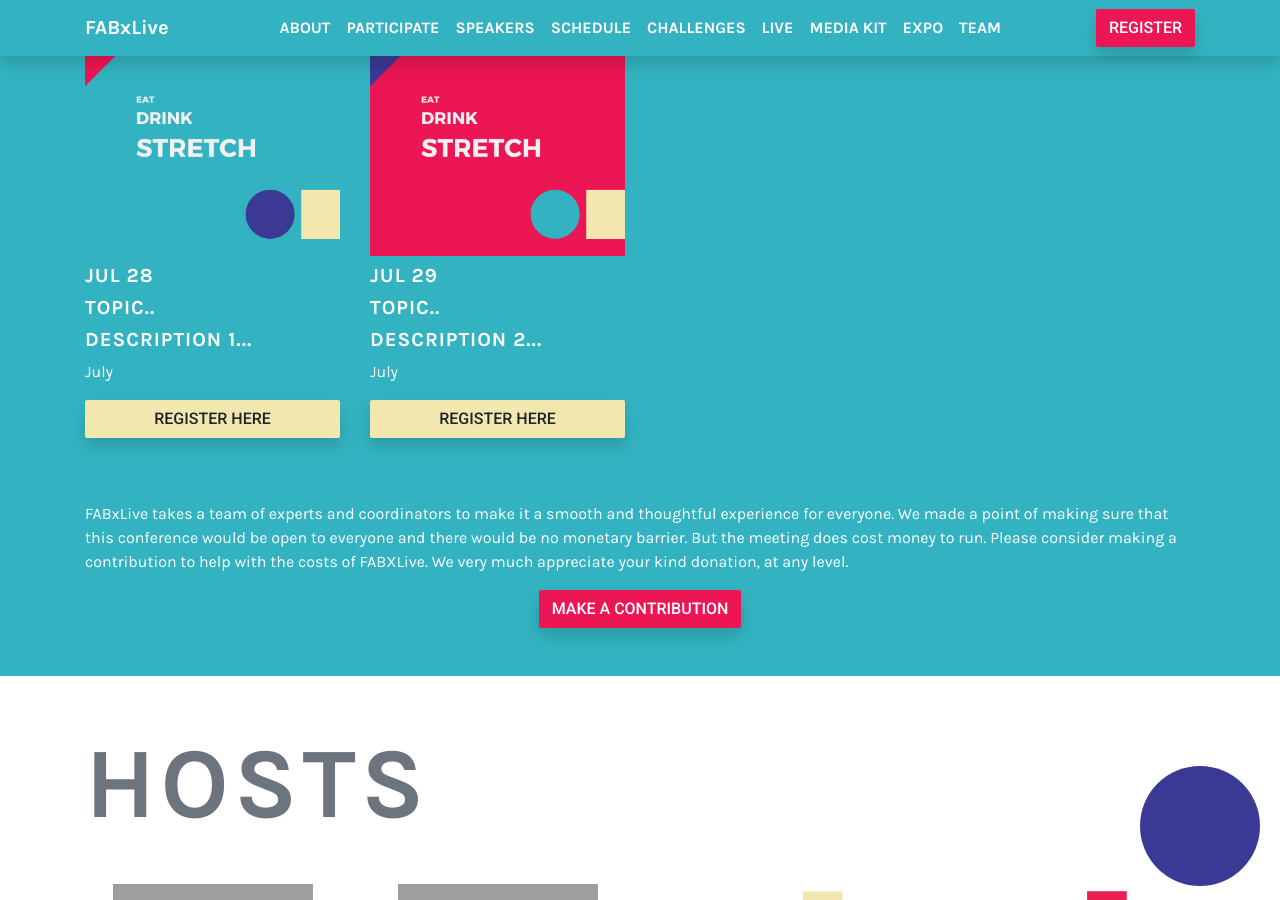
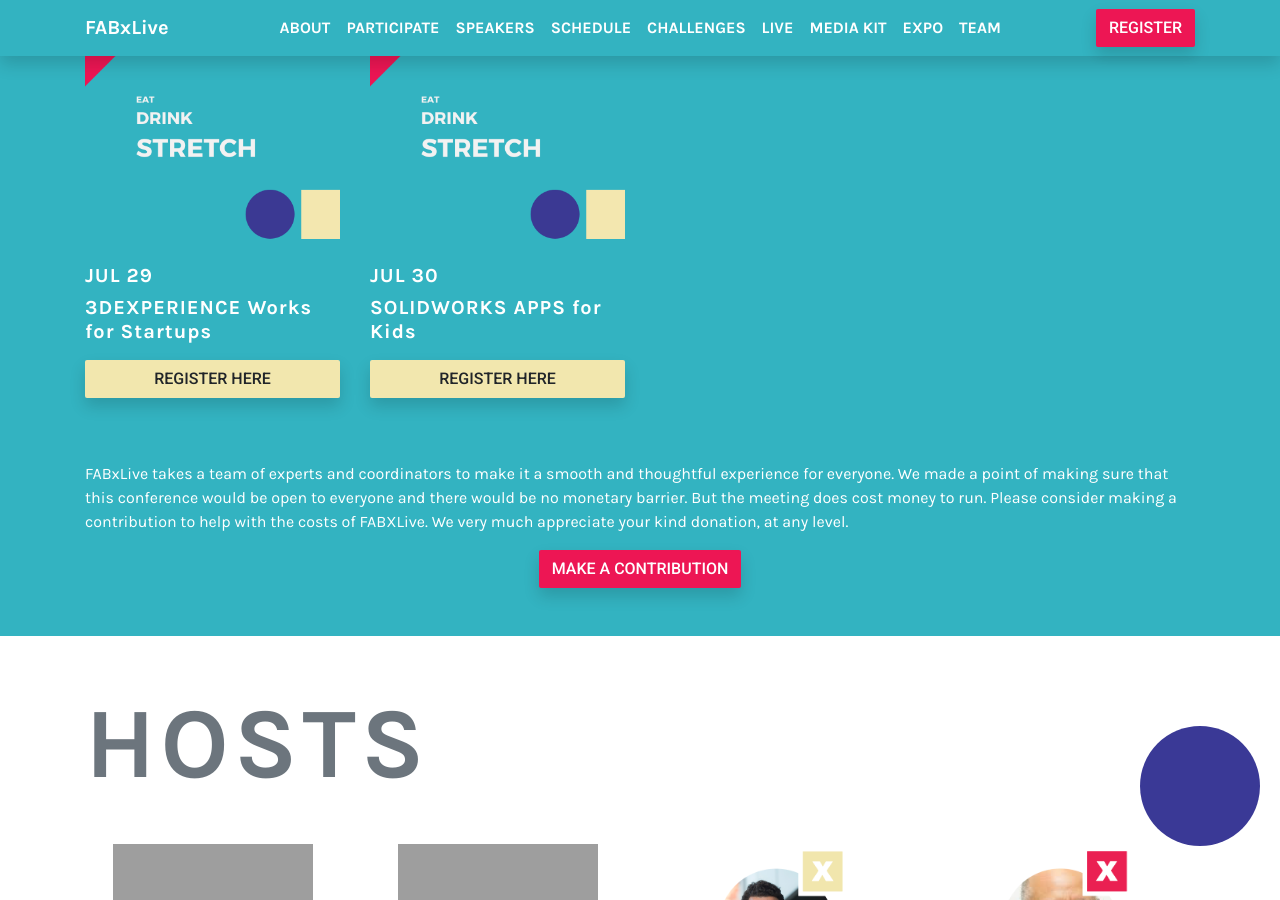
Before and after one commit to fabfoundation/fabxlive2020, a Jekyll site: the page built from index.html, in a window 1280 px wide and 900 px high, scrolled down 3266 px. Built offline with Jekyll 4.4.1, drawn with Linux system fonts in a browser that asks for light colours; nearby versions of some CDN libraries.

Commit message:
Update participate_program.yml

```diff
--- a/_data/participate_program.yml
+++ b/_data/participate_program.yml
@@ -1,31 +1,31 @@
 ---
 - supporter: chevron
-  image: bio1.png
+  image: CVX_humanenergy.png
   date: JUL 27
   description: DESCRIPTION...
   topic: TOPIC..
   url: https://fabxlive.fabevent.org/
 
 - supporter: brother
-  image: bio2.png
-  date: JUL 28
-  description: DESCRIPTION...
-  text: July
-  topic: TOPIC..
-  url:
+  image: brother.png
+  date: JUL 27-30
+  description: Join the Brother teams in Japan and the US Monday-Thursday!
+  text:
+  topic:
+  url: https://fabxlive.fabevent.org/
 
 - supporter: solidworks
   image: bio2.png
-  date: JUL 28
-  topic: TOPIC..
-  description: DESCRIPTION 1...
-  text: July
-  url:
+  date: JUL 29
+  topic: 3DEXPERIENCE Works for Startups
+  description:
+  text:
+  url: https://fabxlive.fabevent.org/
 
 - supporter: solidworks
-  image: bio3.png
-  date: JUL 29
-  topic: TOPIC..
-  description: DESCRIPTION 2...
-  text: July
+  image: bio2.png
+  date: JUL 30
+  topic: SOLIDWORKS APPS for Kids
+  description:
+  text:
   url: https://fabxlive.fabevent.org/
```
